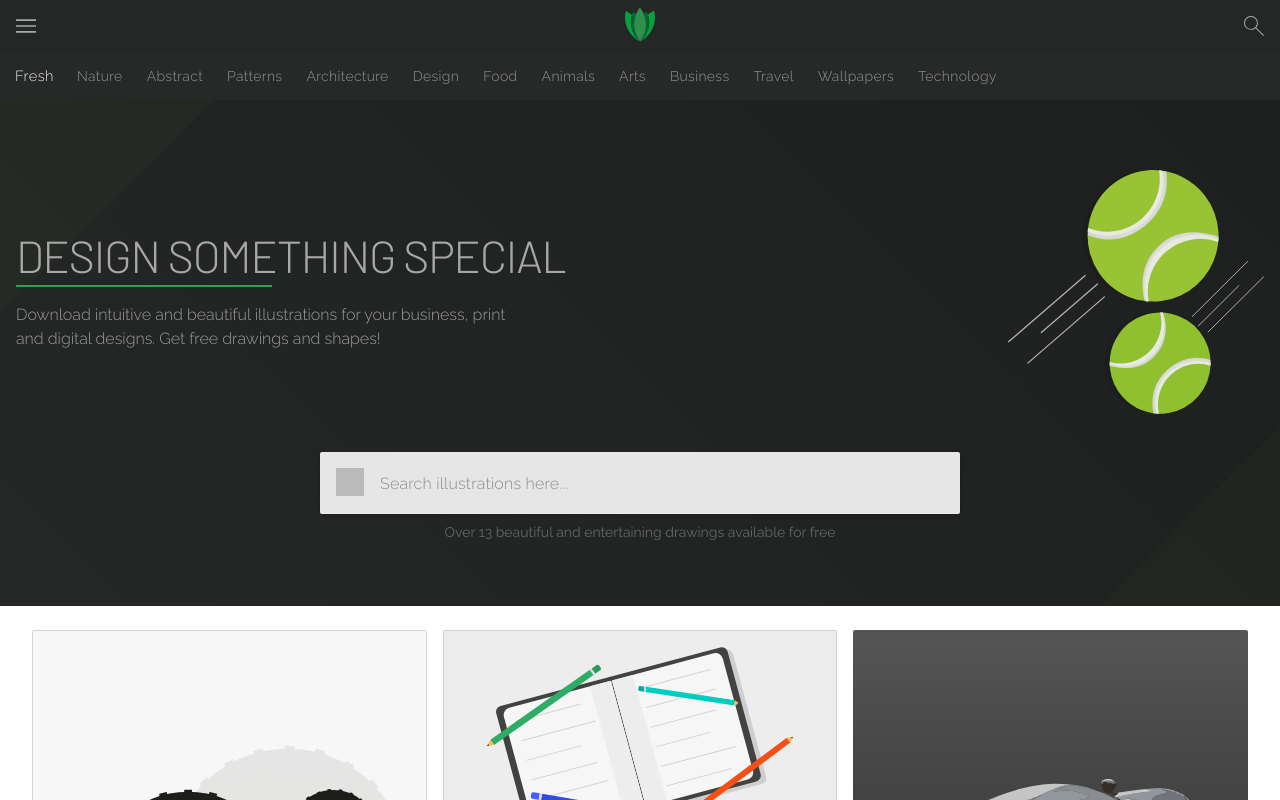
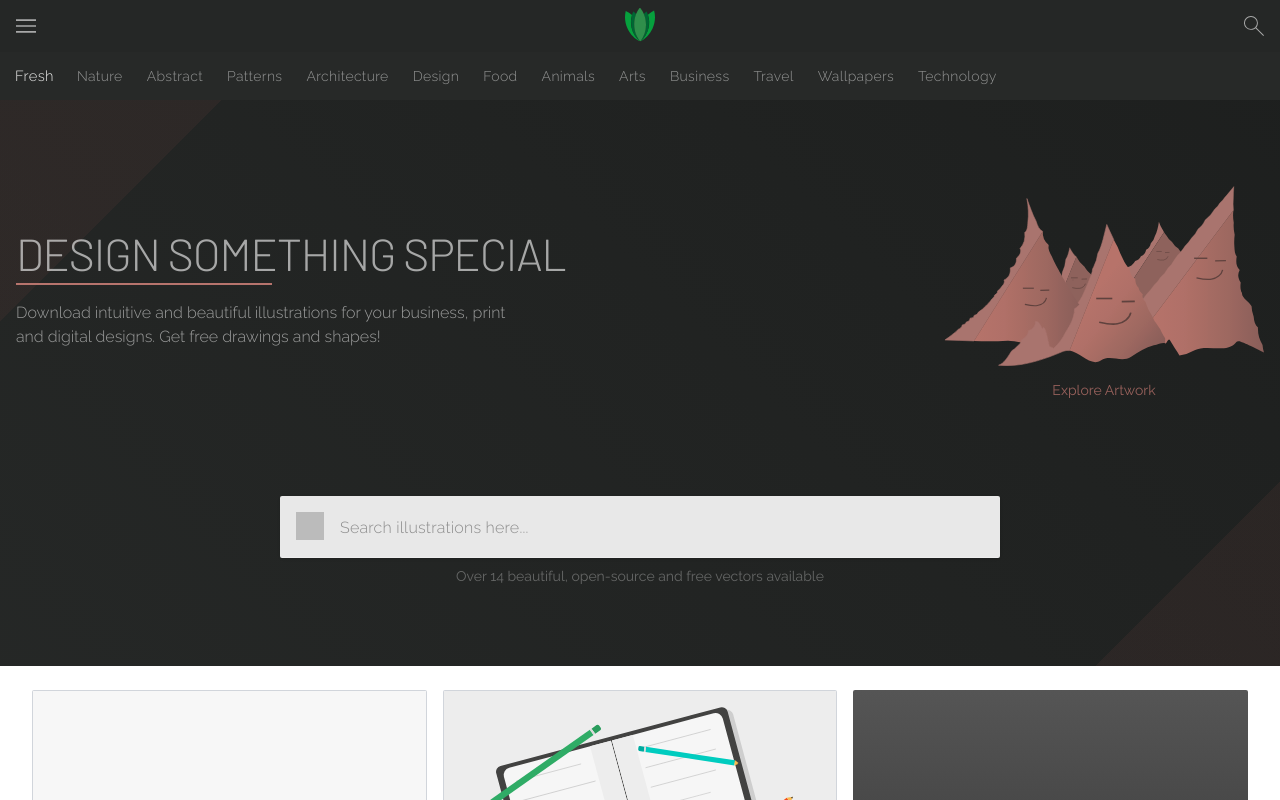
Before and after one commit to Ummamali/freshIdeas, a Next.js app: page / in a window 1280 px wide. Built offline with nearby package versions, Linux system fonts and the light colour scheme; grey boxes are pictures that could not be loaded.

Commit message:
added new artworks and changed showcase

```diff
--- a/Components/Home/Headers/Showcase.jsx
+++ b/Components/Home/Headers/Showcase.jsx
@@ -1,36 +1,54 @@
+import Link from "next/link";
+import { useRouter } from "next/router";
 import React from "react";
 import lqd from "../../../Data/Liquids/home";
 import Artwork from "../../Utils/Artwork";
 import SearchBar from "../../Utils/SearchBar";
 
-export default function Showcase() {
-  const { title, text, illustrationCount } = lqd.showcase;
+export default function Showcase({ artworkCount }) {
+  const { title, text, backgroundBarsColor, artworkId, accent } = lqd.showcase;
+  const router = useRouter();
   return (
     <div className="mainItem">
-      <div className="py-16 px-4 max-w-container container:mx-auto">
-        <div className="flex flex-col items-center space-y-6 lg:flex-row lg:space-y-0 sm:justify-between mb-8">
+      <div className="py-20 px-4 max-w-container container:mx-auto">
+        <div className="flex flex-col items-center space-y-6 lg:flex-row lg:space-y-0 sm:justify-between mb-12 md:mb-24">
           <div className="text-center lg:text-left">
             <h1 className="text-3xl sm:text-[2.8rem] sm:leading-none font-head font-light tracking-tight uppercase text-white/60">
               {title}
             </h1>
-            <div className="w-64 h-0.5 mx-auto lg:mx-0 bg-primary mb-4 mt-2 brightness-110"></div>
+            <div
+              className="w-64 h-0.5 mx-auto lg:mx-0 mb-4 mt-2 brightness-110"
+              style={{ background: accent }}
+            ></div>
             <p className="max-w-lg text-white/[55%] font-light text-sm sm:text-base">
               {text}
             </p>
           </div>
-          <Artwork
-            src={lqd.showcase.artworkSrc}
-            className="w-40 aspect-square md:w-64"
-          />
+          <div className="flex flex-col items-center">
+            <Artwork
+              src={lqd.showcase.artworkSrc}
+              className="w-52 h-32 md:w-80 md:h-48 mb-2 animate-shine"
+            />
+            <Link
+              href={{
+                pathname: router.pathname,
+                query: { ...router.query, fll: artworkId },
+              }}
+            >
+              <a className="text-sm opacity-90" style={{ color: accent }}>
+                Explore Artwork
+              </a>
+            </Link>
+          </div>
         </div>
         <SearchBar
           className={"rootEl shadow mb-2"}
           styledJsx={`
         .rootEl{
-          max-width: 40rem;
+          max-width: 45rem;
           margin-left: auto;
           margin-right: auto;
-          background: #e6e6e6;
+          background: #e8e8e8;
           padding-left: 1rem;
           border-radius: 2px;
         }
@@ -57,7 +75,7 @@
       `}
         />
         <p className="text-center text-sm text-white/30">
-          {`Over ${illustrationCount} beautiful and entertaining drawings available for free`}
+          {`Over ${artworkCount} beautiful, open-source and free vectors available`}
         </p>
       </div>
       <style jsx>
@@ -65,14 +83,14 @@
           .mainItem {
             background: linear-gradient(
                 315deg,
-                hsla(73 49% 20% / 0.1),
-                hsla(73 49% 20% / 0.1) 10%,
+                ${backgroundBarsColor},
+                ${backgroundBarsColor} 10%,
                 transparent 10%
               ),
               linear-gradient(
                 135deg,
-                hsla(73 49% 20% / 0.1),
-                hsla(73 49% 20% / 0.1) 12%,
+                ${backgroundBarsColor},
+                ${backgroundBarsColor} 12%,
                 transparent 12%
               ),
               linear-gradient(45deg, hsl(150, 3%, 15%), hsl(150, 3%, 12%));
--- a/Components/Home/HomeScreen.jsx
+++ b/Components/Home/HomeScreen.jsx
@@ -15,7 +15,7 @@
 import MainHeader from "../Utils/MainHeader";
 import Head from "next/head";
 
-export default function HomeScreen({ preload, currentCat }) {
+export default function HomeScreen({ preload, currentCat, artworkCount }) {
   const queryRef = useRef();
   const naturalRef = useRef();
   const router = useRouter();
@@ -36,16 +36,24 @@
       onScroll={scrollHandler}
     >
       <Head>
-        <title>Fresh Ideas | Free Professional Illustrations</title>
+        <title>
+          Fresh Ideas | Download Free Illustrations, Vectors and Artworks
+        </title>
       </Head>
       <MainHeader currentCat={currentCat} />
       {q !== "" ? (
-        <QueryResults preload={preload} category={currentCat} ref={queryRef} />
+        <QueryResults
+          preload={preload}
+          category={currentCat}
+          ref={queryRef}
+          artworkCount={artworkCount}
+        />
       ) : (
         <NaturalResults
           preload={preload}
           category={currentCat}
           ref={naturalRef}
+          artworkCount={artworkCount}
         />
       )}
       {router.query.fll && <FullScreenDetails />}
--- a/Components/Home/Results/NaturalResults.jsx
+++ b/Components/Home/Results/NaturalResults.jsx
@@ -4,7 +4,7 @@
 import Showcase from "../Headers/Showcase";
 import ShowResults from "./ShowResults";
 
-function NaturalResults({ preload, category }, ref) {
+function NaturalResults({ preload, category, artworkCount }, ref) {
   const {
     loadMore,
     data: results,
@@ -15,7 +15,7 @@
 
   return (
     <main>
-      <Showcase category={category} />
+      <Showcase category={category} artworkCount={artworkCount} />
       <ShowResults results={results} isLoading={isLoading} />
     </main>
   );
--- a/Components/Home/Results/QueryResults.jsx
+++ b/Components/Home/Results/QueryResults.jsx
@@ -5,14 +5,14 @@
 import Showcase from "../Headers/Showcase";
 import ShowResults from "./ShowResults";
 
-function QueryResults({ category }, ref) {
+function QueryResults({ category, artworkCount }, ref) {
   const { loadMore, data: results, isLoading } = useQuerySearch();
 
   useImperativeHandle(ref, () => ({ loadMore, isLoading }), [isLoading]);
 
   return (
     <main>
-      <Showcase category={category} />
+      <Showcase category={category} artworkCount={artworkCount} />
       <ShowResults results={results} isLoading={isLoading} />
     </main>
   );
--- a/Data/Liquids/home.js
+++ b/Data/Liquids/home.js
@@ -2,8 +2,10 @@
   showcase: {
     title: "design something special",
     text: "Download intuitive and beautiful illustrations for your business, print and digital designs. Get free drawings and shapes!",
-    artworkSrc: "/illustrations/tennis_balls.svg",
-    illustrationCount: 13,
+    artworkSrc: "/illustrations/mountains.svg",
+    artworkId: "mountains1",
+    backgroundBarsColor: "hsla(5deg, 26%, 28%, 0.2)",
+    accent: "#A66963",
   },
   tile: ["a", "b", "c", "d", "e", "f", "g", "h", "i", "j", "k", "l"],
   categories: [
--- a/Data/Main/Illustrations.json
+++ b/Data/Main/Illustrations.json
@@ -82,7 +82,7 @@
     "src": "/illustrations/tennis_balls.svg",
     "title": "Tennis Ball",
     "bg": "linear-gradient(144deg, transparent 10%, rgb(161 191 54) 10%, rgb(161, 191, 54) 15%, transparent 15%), linear-gradient(325deg, transparent 10%, rgb(161, 191, 54) 10%, rgb(161, 191, 54) 15%, transparent 15%), rgb(43, 43, 43)",
-    "keywords": ["Fresh"],
+    "keywords": ["Fresh", "game"],
     "pallets": ["#92BF30", "#A1BF36", "#F2F2F2"],
     "padding": "2rem"
   },
@@ -93,5 +93,12 @@
     "borderClass": "border border-gray-300",
     "keywords": ["Fresh", "Architecture", "vehicle", "cars"],
     "pallets": ["black", "gray"]
+  },
+  "footballs1": {
+    "src": "/illustrations/footballs1.svg",
+    "title": "Football Time",
+    "bg": "linear-gradient(30deg, hsl(0deg 0% 96%) 60%, hsl(0deg 0% 94%) 60%)",
+    "keywords": ["Fresh", "game"],
+    "pallets": ["#000", "#333"]
   }
 }
--- a/pages/cat/[category].jsx
+++ b/pages/cat/[category].jsx
@@ -15,9 +15,9 @@
 export async function getStaticProps({ params }) {
   const { category: currentCat } = params;
   const preload = filterCategory(currentCat);
-
+  const artworkCount = caltulateArtworks();
   return {
-    props: { currentCat, preload },
+    props: { currentCat, preload, artworkCount },
   };
 }
 
--- a/pages/index.jsx
+++ b/pages/index.jsx
@@ -3,7 +3,7 @@
 import HomeScreen from "../Components/Home/HomeScreen";
 import SWRGlobalConfigs from "../Components/Utils/SWRGlobalConfigs";
 import lqd from "../Data/Liquids/home";
-import { filterCategory } from "../utilCode/serverFuncs";
+import { filterCategory, caltulateArtworks } from "../utilCode/serverFuncs";
 import Color from "color";
 
 export default function Home(props) {
@@ -17,7 +17,8 @@
 export async function getStaticProps() {
   const currentCat = lqd.categories[0];
   const preload = filterCategory(currentCat).slice(0, lqd.tile.length);
+  const artworkCount = caltulateArtworks();
   return {
-    props: { preload, currentCat },
+    props: { preload, currentCat, artworkCount },
   };
 }
--- a/styles/globals.css
+++ b/styles/globals.css
@@ -34,6 +34,19 @@
   }
 }
 
+/* Global animations used at different places with tailwindcss */
+@keyframes shine {
+  0% {
+    filter: brightness(1);
+  }
+  50% {
+    filter: brightness(1.2);
+  }
+  100% {
+    filter: brightness(1);
+  }
+}
+
 @tailwind base;
 @tailwind components;
 @tailwind utilities;
--- a/tailwind.config.js
+++ b/tailwind.config.js
@@ -23,6 +23,9 @@
         showcaseHead: "#2E8F4B",
         bannerAccent: "#3096C7",
       },
+      animation: {
+        shine: "shine 2000ms infinite ease-out",
+      },
       maxWidth: {
         container: mainContainer,
       },
--- a/utilCode/serverFuncs.js
+++ b/utilCode/serverFuncs.js
@@ -44,3 +44,8 @@
 
   return fuse.search(category);
 }
+
+export function caltulateArtworks() {
+  const artworks = readFromDataSync("Main", "Illustrations.json");
+  return Array.from(Object.keys(artworks)).length;
+}
```
Also changed, not shown: public/illustrations/footballs1.svg (added).
